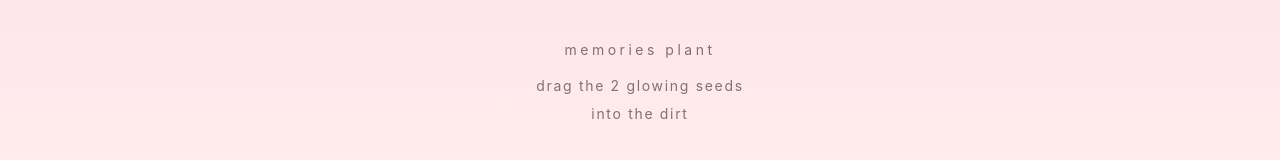
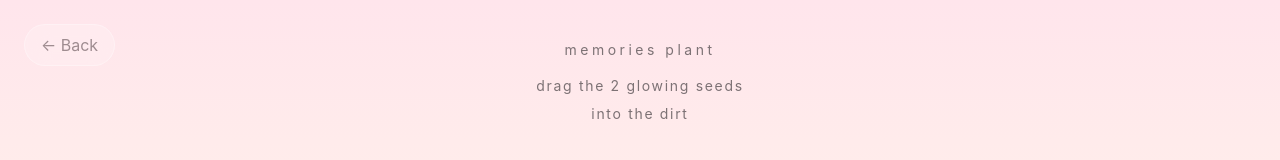
Before and after one commit to vinassadpc/For-mom-and-dad, a React (Vite) app: page /memories in a window 1280 px wide. Shown: the top 160 px of the page. Built offline with nearby package versions, Linux system fonts and the light colour scheme.

Commit message:
final project updates

```diff
--- a/src/pages/Home.jsx
+++ b/src/pages/Home.jsx
@@ -1,6 +1,5 @@
 import { useState, useRef, useEffect } from "react";
 import { motion, AnimatePresence } from "framer-motion";
-
 import ClosedStars from "../components/ClosedStars";
 import FlyingStars from "../components/FlyingStars";
 import OpenStars from "../components/OpenStars";
--- a/src/pages/Memories.jsx
+++ b/src/pages/Memories.jsx
@@ -141,6 +141,34 @@ useEffect(() => {
   return (
 
     <div className="relative min-h-screen overflow-hidden bg-gradient-to-b from-[#ffe5ec] via-[#fff6e9] to-[#dff5e3]">
+
+        <button
+        onClick={() => navigate("/")}
+
+        className="
+            absolute
+            top-6
+            left-6
+
+            z-[9999]
+
+            px-4
+            py-2
+
+            rounded-full
+
+            bg-white/20
+            backdrop-blur-md
+
+            border border-white/30
+
+            text-[#9f8c90]
+
+            cursor-pointer
+        "
+        >
+        ← Back
+        </button>
 
       {/* title */}
       <div className="absolute top-10 left-1/2 -translate-x-1/2 text-[#7d7275] tracking-[0.25em] text-sm">
```
